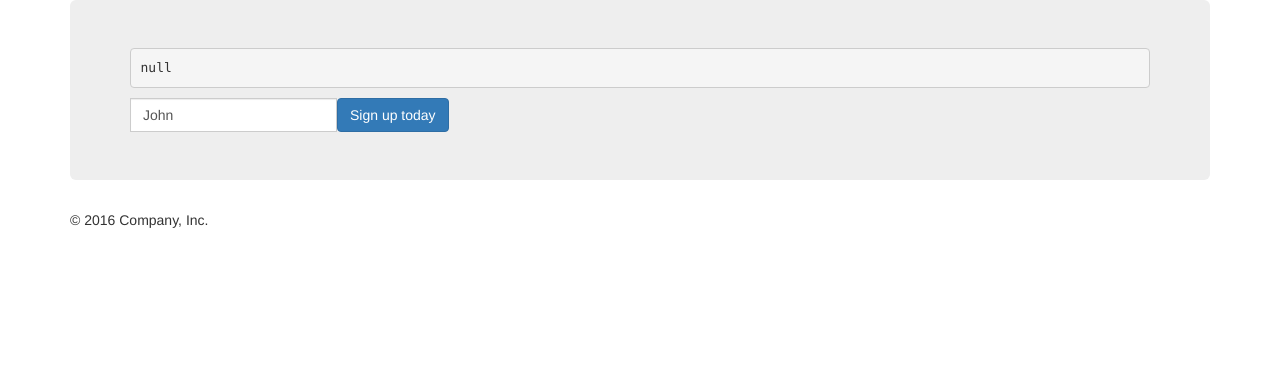
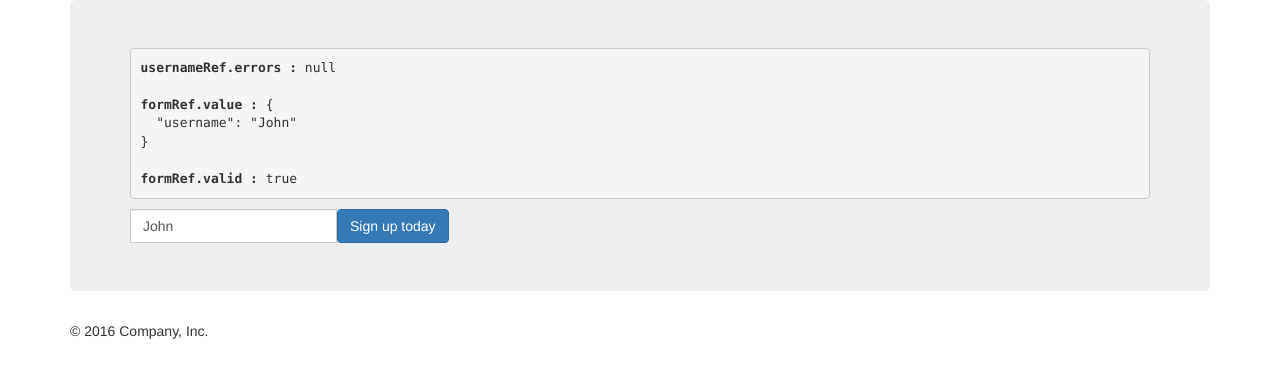
Before and after one commit to LintonBlack/Angular2-Forms, an Angular app: page / in a window 1280 px wide. Shown: the top 378 px of the page. Built offline with nearby package versions, Linux system fonts and the light colour scheme.

Commit message:
Validation formRef

```diff
--- a/src/app/app.component.html
+++ b/src/app/app.component.html
@@ -1,7 +1,9 @@
 <div class="container">
       <div class="jumbotron">
-        <pre>{{usernameRef.errors | json}}</pre>
-        <form class="form-inline">
+        <pre><b>usernameRef.errors :</b> {{usernameRef.errors | json}} <br/>
+<b>formRef.value :</b> {{formRef.value | json}} <br/>
+<b>formRef.valid :</b> {{formRef.valid | json}}</pre>
+        <form class="form-inline" #formRef="ngForm">
 		  <div class="form-group">
 		    <div class="input-group">
 		      <input
```
